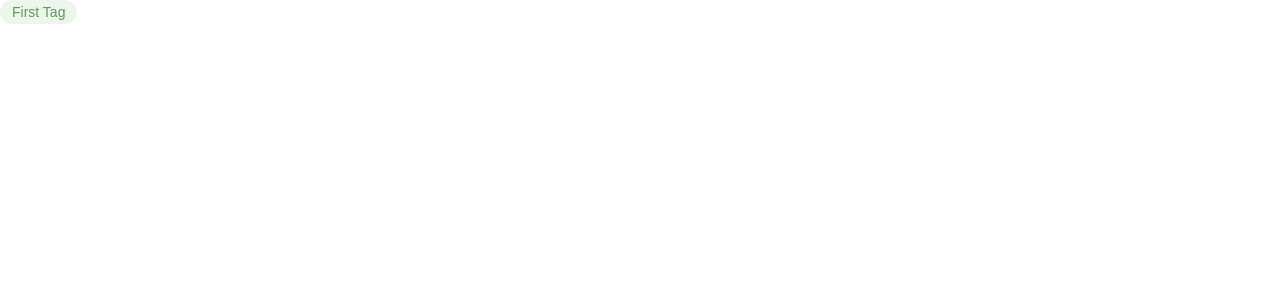
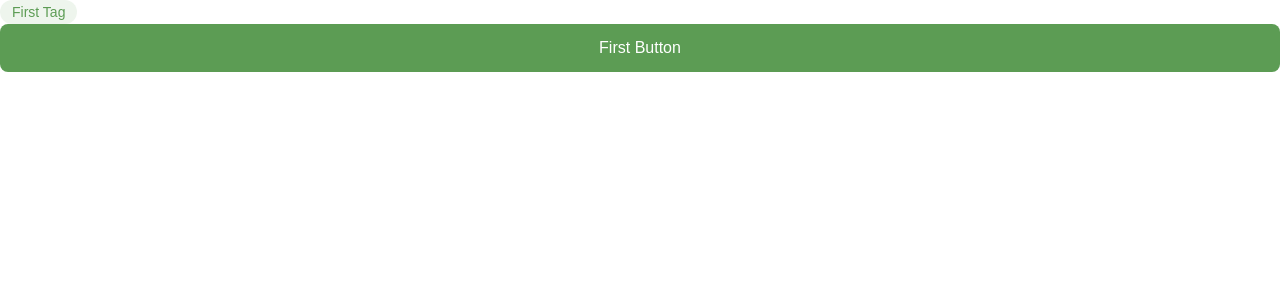
Before and after one commit to nettobruno/portfolio-2025, a Next.js app: page / in a window 1280 px wide. Shown: the top 300 px of the page. Built offline with nearby package versions, Linux system fonts and the light colour scheme.

Commit message:
Cria e utiliza o componente de Button

```diff
--- a/src/app/page.tsx
+++ b/src/app/page.tsx
@@ -1,11 +1,17 @@
 "use client"
 
 import Tag from "@/ui/Tag";
+import Button from "@/ui/Button";
 
 export default function Home() {
+  const handleClick = () => {
+    console.log('Botão clicado')
+  }
+
   return (
     <main>
       <Tag text="First Tag"/>
+      <Button onClick={handleClick}>First Button</Button>
     </main>
   );
 }
--- /dev/null
+++ b/src/ui/Button/button.style.ts
@@ -0,0 +1,18 @@
+import styled from "styled-components";
+
+export const StyledButton = styled.button`
+  background-color: rgb(92, 156, 84);
+  border-radius: 0.5rem;
+
+  padding: 0.75rem 1.5rem;
+  width: 100%;
+
+  color: white;
+  font-weight: 500;
+  font-size: 1rem;
+
+  &:hover {
+    background-color: rgba(92,156,84,0.8);
+    cursor: pointer;
+  }
+`;
--- /dev/null
+++ b/src/ui/Button/button.types.ts
@@ -0,0 +1,4 @@
+export interface ButtonProps {
+  onClick?: () => void;
+  children: React.ReactNode;
+}
--- /dev/null
+++ b/src/ui/Button/index.tsx
@@ -0,0 +1,9 @@
+import React from "react";
+import { ButtonProps } from "./button.types";
+import { StyledButton } from "./button.style";
+
+const Button: React.FC<ButtonProps> = ({ onClick, children }) => {
+  return <StyledButton onClick={onClick}>{children}</StyledButton>;
+};
+
+export default Button;
```
